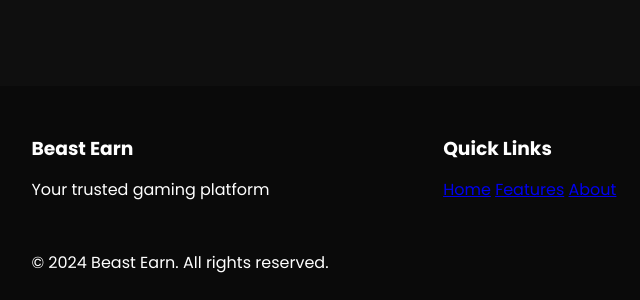
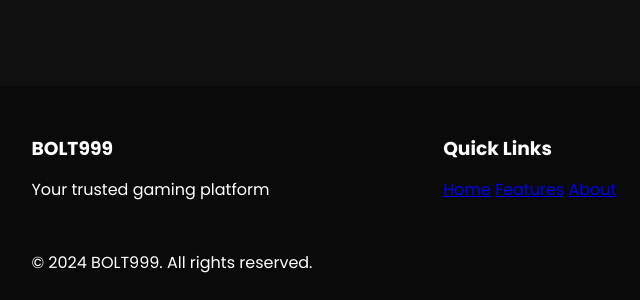
Before and after one commit to beastmanxxx/BOLT999web, a website: page index.html in a window 1280 px wide. Shown: the part 2885-3185 px from the top of the page, 7-647 px from the left. Drawn offline with nearby package versions, Linux system fonts and the light colour scheme.

Commit message:
Update index.html

```diff
--- a/index.html
+++ b/index.html
@@ -121,7 +121,7 @@
     </section>
 
     <section id="about" class="about">
-        <h2 class="section-title">About Beast Earn</h2>
+        <h2 class="section-title">About BOLT999</h2>
         <div class="about-content">
             <p>Beast Earn is the most exciting gaming platform where skill meets luck. Our platform offers two amazing games with unique features and exciting gameplay.</p>
             <div class="about-features">
@@ -180,7 +180,7 @@
     <footer class="footer">
         <div class="footer-content">
             <div class="footer-section">
-                <h3>Beast Earn</h3>
+                <h3>BOLT999</h3>
                 <p>Your trusted gaming platform</p>
             </div>
             <div class="footer-section">
@@ -200,7 +200,7 @@
             </div>
         </div>
         <div class="footer-bottom">
-            <p>&copy; 2024 Beast Earn. All rights reserved.</p>
+            <p>&copy; 2024 BOLT999. All rights reserved.</p>
         </div>
     </footer>
 
```
